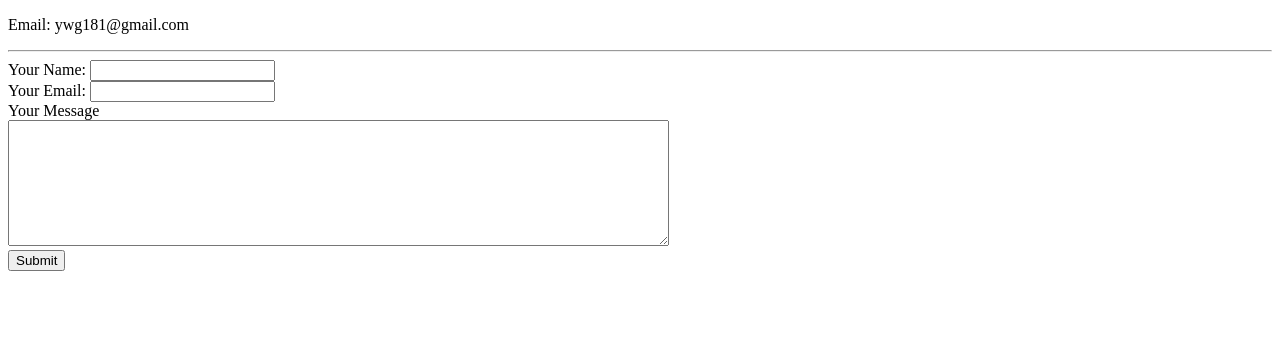
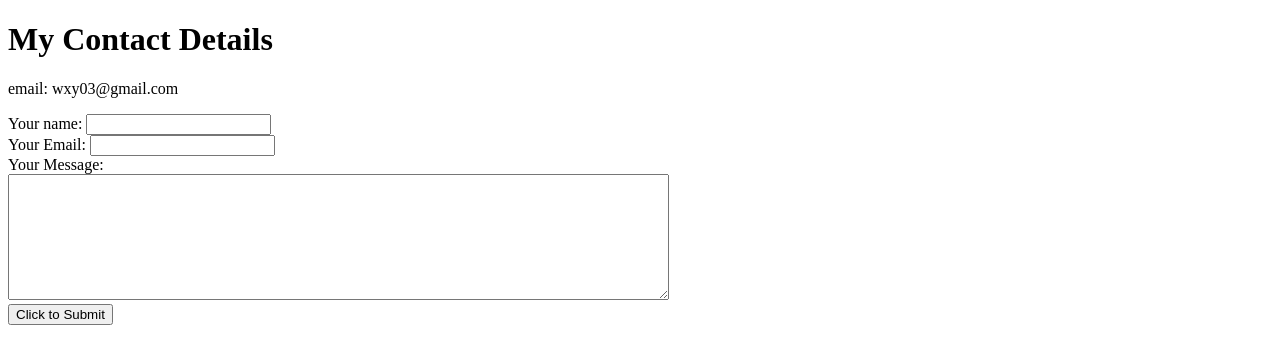
Before and after one commit to ywg181/cv, a plain HTML site: page contact.html in a window 1280 px wide. Drawn offline with Linux system fonts and the light colour scheme.

Commit message:
Update contact.html

```diff
--- a/contact.html
+++ b/contact.html
@@ -5,16 +5,21 @@
     <title>Contact Me</title>
   </head>
   <body>
-    <p>Email: ywg181@gmail.com</p>
-    <hr>
-    <form action="mailto:ywg181@gmail.com" method="post" enctype="text/plain">
-      <label>Your Name: </label>
-      <input type="text" name="yourName" value=""><br>
-      <label>Your Email:</label>
-      <input type="email" name="yourEmail" value=""><br>
-      <label>Your Message</label><br>
-      <textarea name="yourMessage" rows="8" cols="80"></textarea><br>
-      <input type="submit" name="">
+    <h1>My Contact Details</h1>
+    <p>email: wxy03@gmail.com</p>
+    <form enctype="text/plain" action="mailto:ywg181@gmail.com" method="post">
+      <label for="">Your name: </label>
+      <input type="text" name="yourName" value="">
+      <br>
+      <label for="pswd1">Your Email: </label>
+      <input type="email" name="yourEmail"value="">
+      <br>
+      <label for="">Your Message:</label>
+      <br>
+      <textarea name="yourMessage" rows="8" cols="80"></textarea>
+      <br>
+
+      <input type="submit" name="" value="Click to Submit">
     </form>
   </body>
 </html>
```
